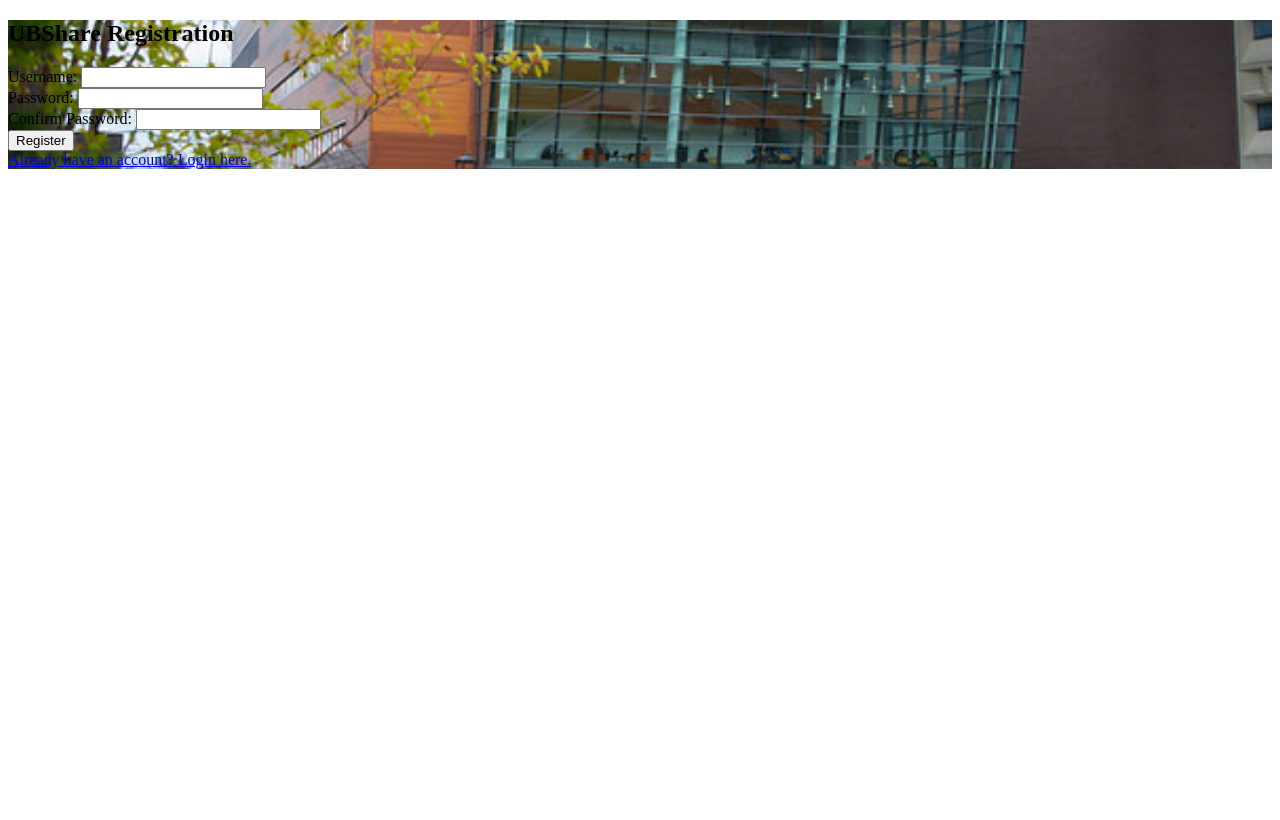
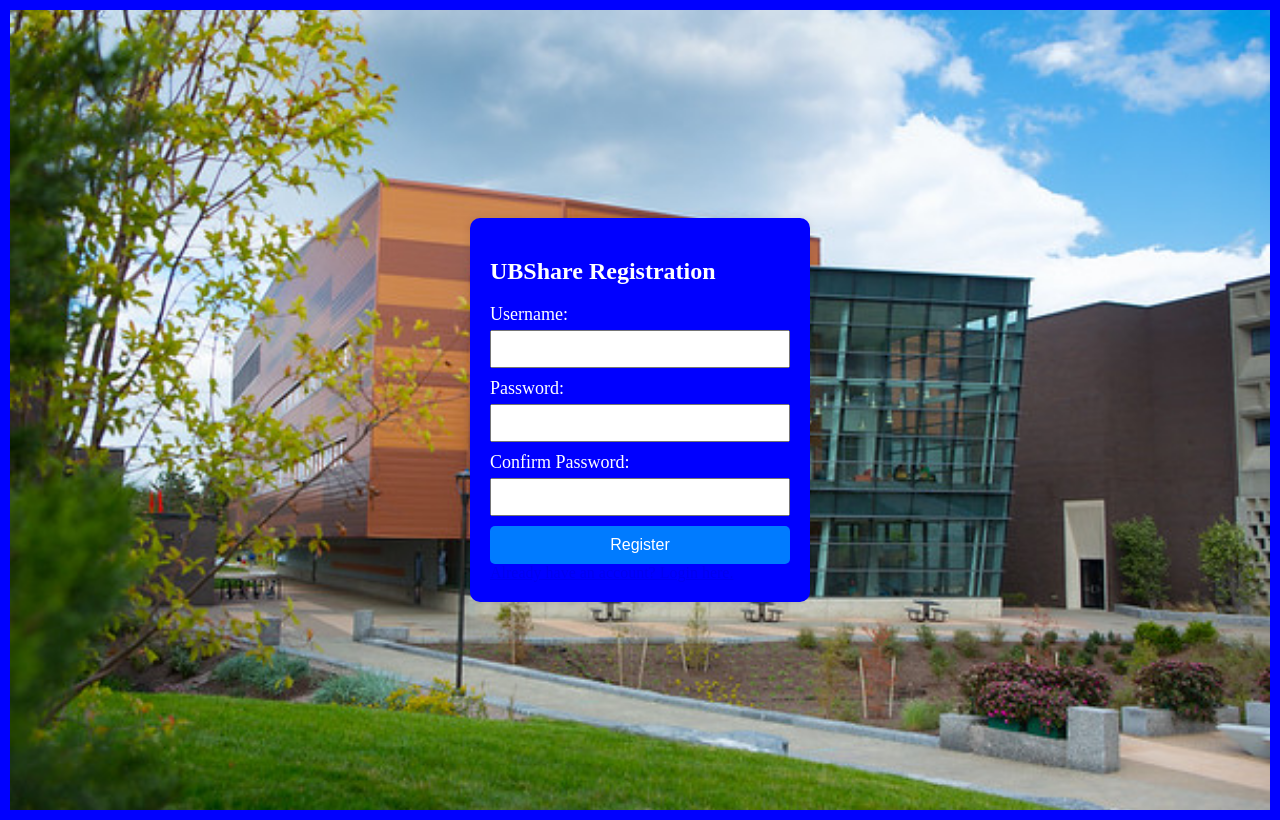
Before and after one commit to Byte-Brigade777/CSE312, a Python web app: template static/templates/registerPage.html in a window 1280 px wide. Before the commit the page ends 169 px from the top, so only its background shows below. Run offline with Jinja, Linux system fonts and the light colour scheme; the template is opened without the code that fills it, so the values that code supplies are empty.

Commit message:
removed css page for resgisterPage, and also added a link to add background photo

```diff
--- a/static/css/registerPage.css
+++ /dev/null
@@ -1,5 +0,0 @@
-.background {
-    background-image: url('static/davis-hall.jpg'); /* Adjust the path as necessary */
-    background-size: cover; /* Cover the entire page */
-    background-position: center; /* Center the background image */
-}
--- a/static/templates/registerPage.html
+++ b/static/templates/registerPage.html
@@ -4,7 +4,7 @@
 <meta charset="UTF-8">
 <meta name="viewport" content="width=device-width, initial-scale=1.0">
 <title>UBShare Registration</title>
-<link rel="stylesheet" type="text/css" href="static/css/registerPage.css">
+<link rel="stylesheet" type="text/css" href="../css/style.css">
 </head>
 <body>
 <div class="background">
```
